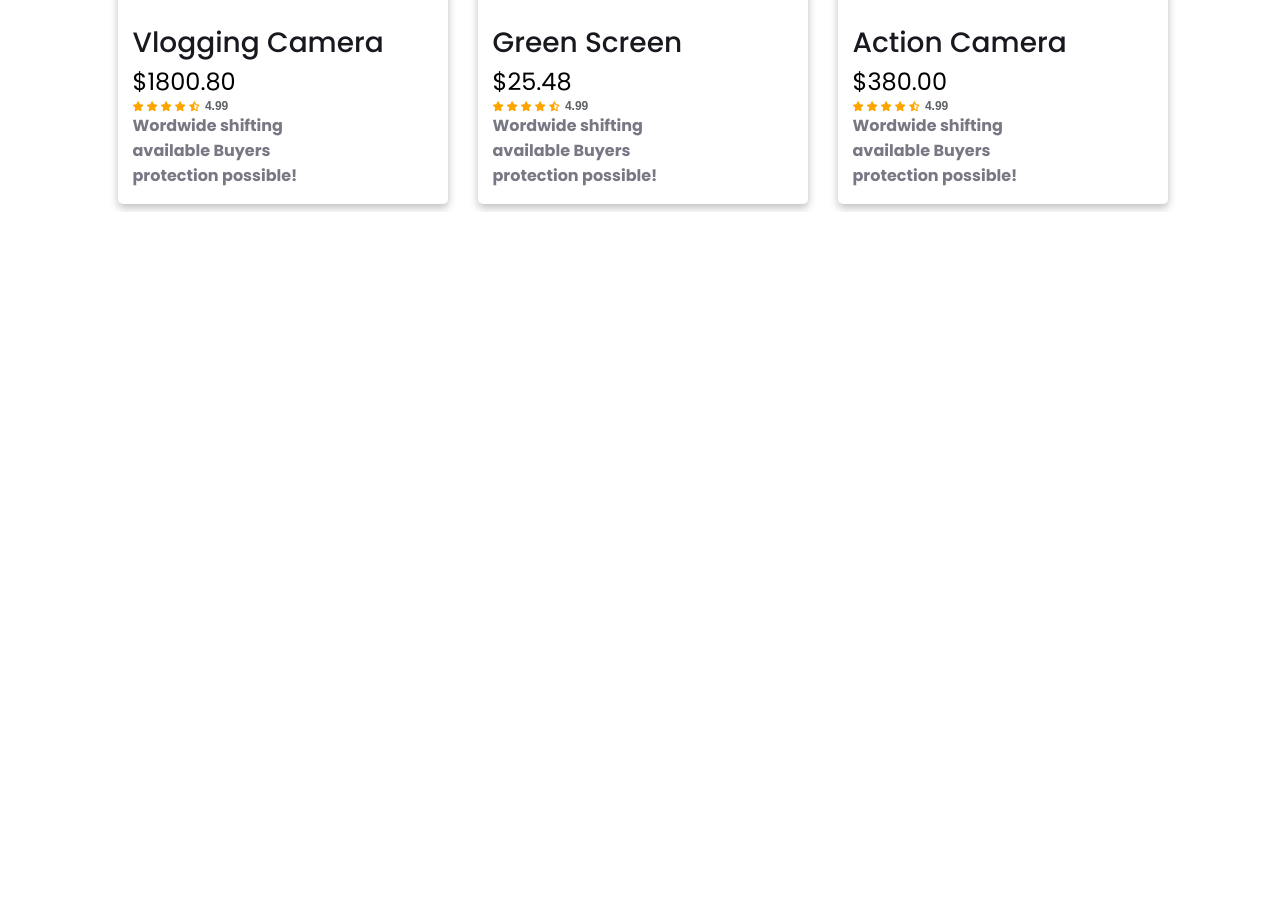
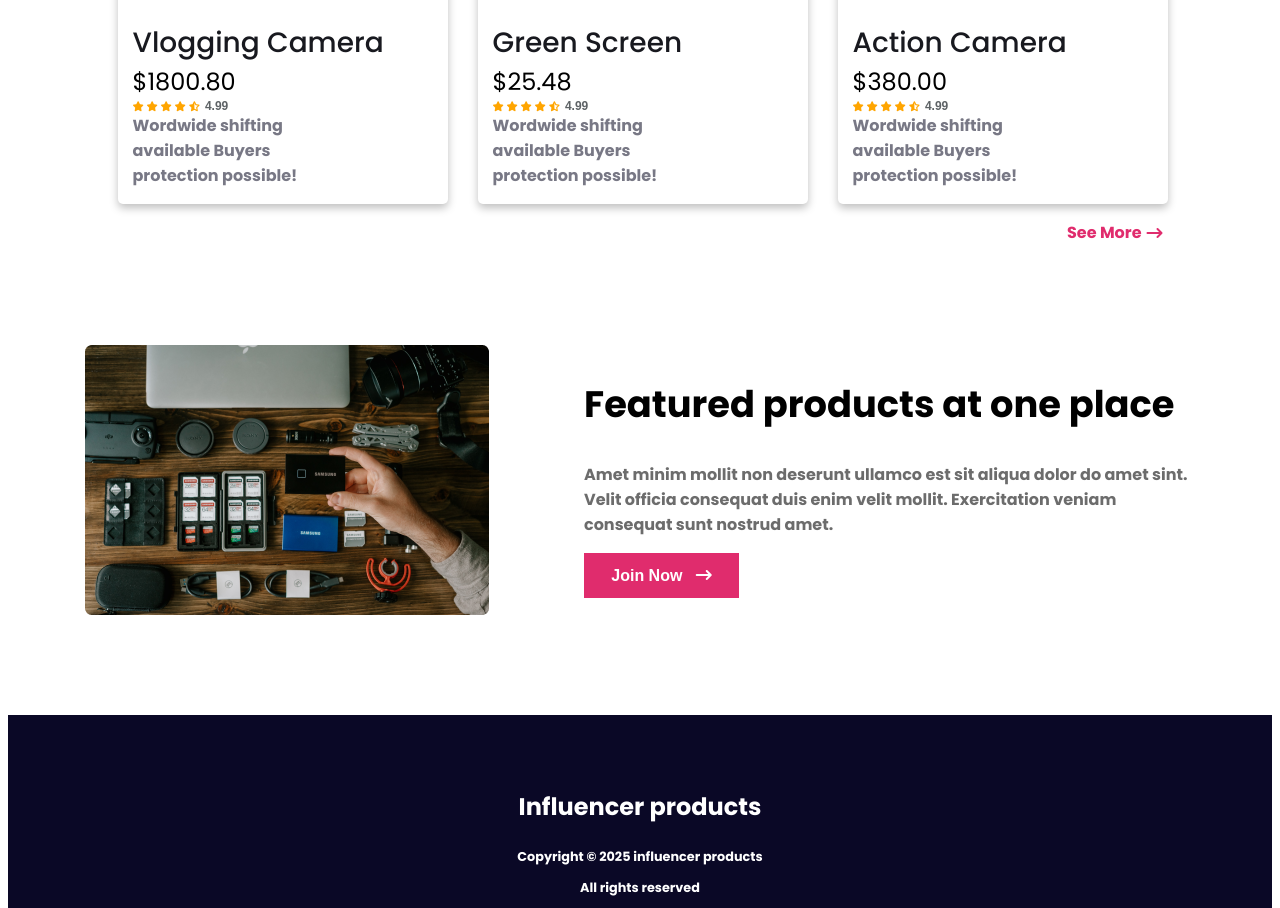
Before and after one commit to kmwalid1/influencer-gear-website, a plain HTML site: page index.html in a window 1280 px wide. Shown: the part 2218-3126 px from the top of the page. Before the commit the page ends 2430 px from the top, so only its background shows below. Drawn offline with Linux system fonts and the light colour scheme.

Commit message:
added footer

```diff
--- a/index.html
+++ b/index.html
@@ -195,10 +195,32 @@
                                     Buyers protection possible!</p>
                         </div>
                   </div>
+                  <div>
+                        <p class="see-more">
+                              See More
+                              <i class="fa-solid fa-arrow-right-long"></i>
+                        </p>
+                  </div>
+             </section>
+
+             <!-- Feature products -->
+             <section class="feature-section" >
+                  <img class="feature-img" src="images/gear.png" alt="">
+                  <div class="feature-content">
+                        <h2 class="feature-title">Featured products at one place</h2>
+                        <p class="feature-text">Amet minim mollit non deserunt ullamco est sit aliqua dolor do amet sint. Velit officia consequat duis enim velit mollit. Exercitation veniam consequat sunt nostrud amet.</p>
+                        <button class="feature-btn">Join Now &nbsp; <i class="fa-solid fa-arrow-right-long"></i></button>
+                  </div>
              </section>
       </main>
-      <footer>
-
+      <footer class="footer">
+            <p class="footer-title">Influencer products</p>
+            <p class="footer-text">Copyright © 2025  influencer products</p>
+            <p class="footer-text">All rights reserved</p>
+            <i class="fa-brands fa-instagram"></i> &nbsp;
+            <i class="fa-solid fa-globe"></i> &nbsp;
+            <i class="fa-brands fa-twitter"></i> &nbsp;
+            <i class="fa-brands fa-youtube"></i>
       </footer>
 </body>
 </html>
--- a/styles/styles.css
+++ b/styles/styles.css
@@ -181,6 +181,66 @@ margin: 0 auto;
       margin-left: 15px;
 
  }
+ .see-more{
+     display: flex;
+     justify-content: end;
+     align-items: center;
+     color: #E02C6D;
+     font-size: 1rem;
+     font-weight: 700;
+     gap: 5px;
+ }
+
+ /* feature section related styles */
+ .feature-section{
+     max-width: 1110px;
+     height: 270px;
+     margin: 0 auto;
+     margin-top: 100px;
+     display: flex;
+     gap: 95px;
+
+ }
+ .feature-content{
+     max-width: 610px;
+
+ }
+ .feature-title{
+     font-size: 2.30rem;
+     font-weight: 700;
+ }
+ .feature-text{
+     font-size: 1rem;
+     font-weight: 700;
+     color: #6C6C6C;
+ }
+ .feature-btn{
+     color: white;
+     font-size: 1rem;
+     font-weight: 700;
+     border: none;
+     background-color: #E02C6D;
+     width: 155px;
+     height: 45px;
+ }
+
+ /* Footer related styles */
+
+ .footer{
+     background-color: #0A0826;
+     text-align: center;
+     color: white;
+     padding: 50px 0;
+     margin-top: 100px;
+ }
+ .footer-title{
+     font-size: 1.5rem;
+     font-weight: 700;
+ }
+ .footer-text{
+     font-weight: 700;
+     font-size: 0.8rem;
+ }
 
 
  /* responsive styles */
@@ -224,6 +284,15 @@ margin: 0 auto;
       .card{
           margin: 0 auto;
       }
+      .feature-section{
+          flex-direction: column-reverse;
+          margin-top: 3400px;
+          gap: 30px;
+      }
+      .feature-content{
+          text-align: center;
+
+      }
 
 
  }
```
